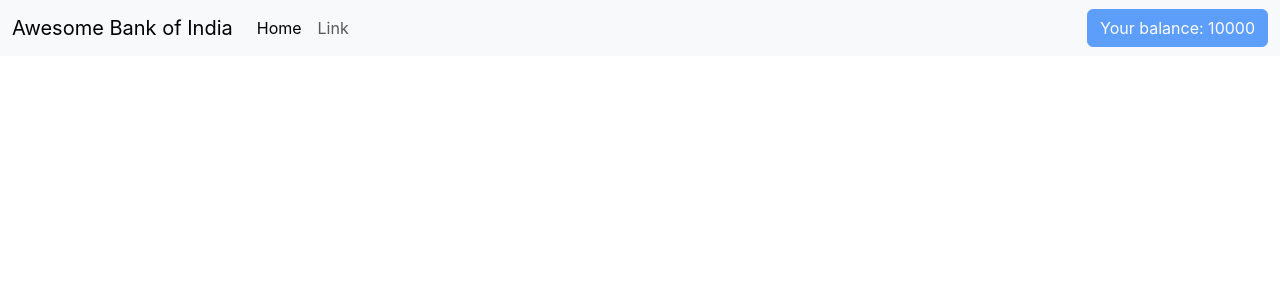
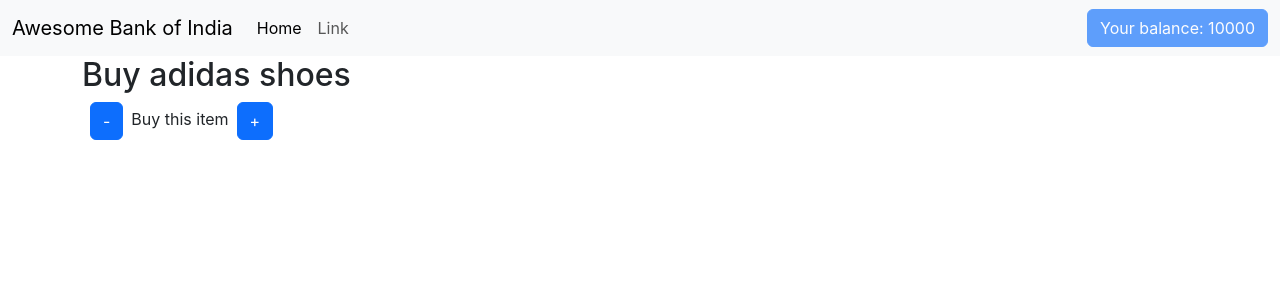
Before and after one commit to Sri-amxn/Redux-prac, a React (Create React App) app: page / in a window 1280 px wide. Shown: the top 300 px of the page. Built offline with nearby package versions, Linux system fonts and the light colour scheme.

Commit message:
added a shop component

```diff
--- a/src/App.js
+++ b/src/App.js
@@ -1,13 +1,15 @@
-import logo from './logo.svg';
 import './App.css';
 import Navbar from './components/Navbar';
+import Shop from './components/Shop';
 
 function App() {
   return (
-
-    <div className="App">
+    <>
+    <div className="app">
      <Navbar/>
+     <Shop/>
     </div>
+    </>
 
   );
 }
--- /dev/null
+++ b/src/components/Shop.js
@@ -0,0 +1,14 @@
+import React from 'react'
+
+const Shop = () => {
+  return (
+    <div className='container'>
+        <h2>Buy adidas shoes</h2>
+        <button className="btn btn-primary mx-2">-</button>
+        Buy this item
+        <button className="btn btn-primary mx-2">+</button>
+        </div>
+  )
+}
+
+export default Shop
```
